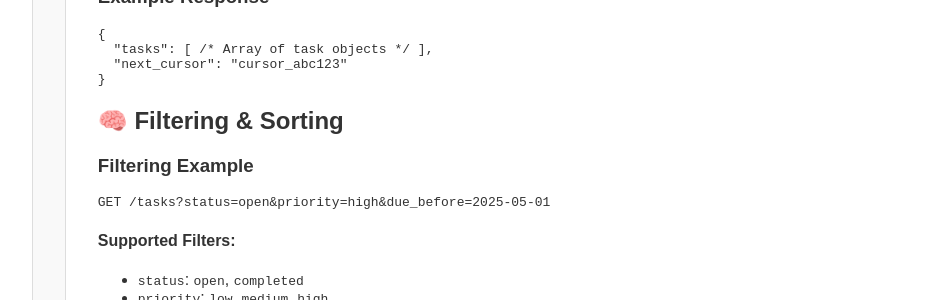
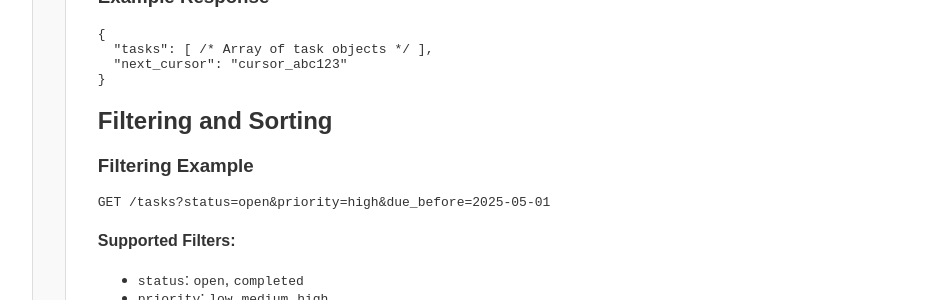
Before and after one commit to smarvin/gl-copy-site, a Jekyll site: the page built from docs/topic-two.md, in a window 1280 px wide and 900 px high, scrolled down 1297 px. Shown: the part 153-453 px from the top of the window, without its empty margins (291-1237 px from the left). Built offline with Jekyll 4.4.1, drawn with Linux system fonts in a browser that asks for light colours.

Commit message:
Update topic-two.md

````diff
--- a/docs/topic-two.md
+++ b/docs/topic-two.md
@@ -90,7 +90,7 @@ X-RateLimit-Reset: 1711046700
 }
 ```
 
-## 🧠 Filtering & Sorting
+## Filtering and Sorting
 
 ### Filtering Example
 ```
````
